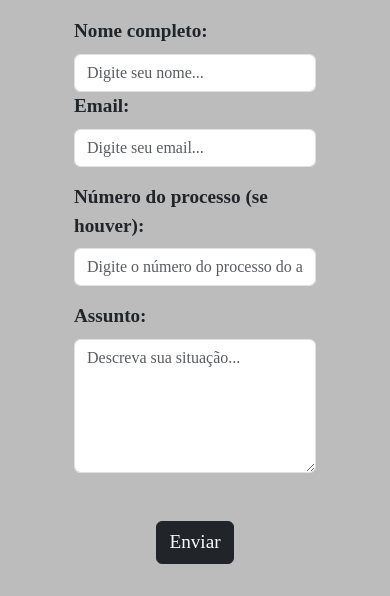
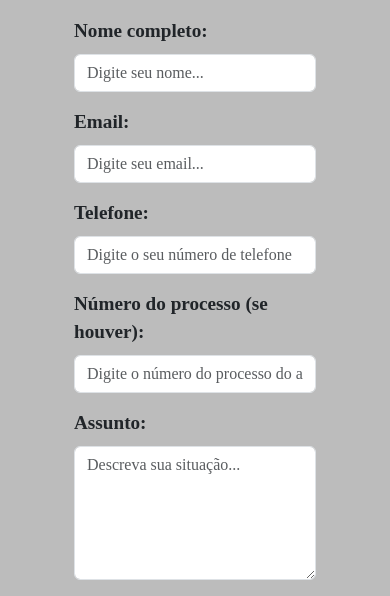
Before and after one commit to silvestredavi/SiteDebora, a plain HTML site: page index.html in a window 390 px wide. Shown: the part 1635-2231 px from the top of the page. Drawn offline with nearby package versions, Linux system fonts and the light colour scheme; a web font is replaced by a local one.

Commit message:
Adiciona telefone no formulário

```diff
--- a/assets/css/style.css
+++ b/assets/css/style.css
@@ -202,6 +202,9 @@ a:hover{
 		margin-top: 100px;
 	}
 
+	.email{
+		margin-top: 1rem;
+	}
 
 }
 
--- a/index.html
+++ b/index.html
@@ -112,15 +112,19 @@
 					<input type="hidden" id="_subject" name="_subject" value="Formulário do Site">
 					<div class="row">
 						<div class="col-6 text-start">
-							<label for="name" class="form-label required">Nome completo:</label>
+							<label for="Nome" class="form-label required">Nome completo:</label>
 							<input class="form-control form-control-solid" placeholder="Digite seu nome..." type="text" name="Nome" id="name" required>
 						</div>
-						<div class="col-6 text-start">
-							<label for="email" class="form-label required">Email:</label>
+						<div class="col-6 text-start email">
+							<label for="Email" class="form-label required">Email:</label>
 							<input class="form-control form-control-solid col-6" placeholder="Digite seu email..." type="text" name="Email" id="email" required>
 						</div>
-						<div class="text-start mt-3">
-							<label for="numProcesso" class="form-label">Número do processo (se houver):</label>
+						<div class="col-6 text-start mt-3">
+							<label for="Telefone" class="form-label required">Telefone:</label>
+							<input class="form-control form-control-solid col-6" placeholder="Digite o seu número de telefone" type="text" name="Telefone" id="phone" data-inputmask="'mask': ['(99) 9999-9999', '(99) 99999-9999']">
+						</div>
+						<div class="col-6 text-start mt-3">
+							<label for="Processo" class="form-label">Número do processo (se houver):</label>
 							<input class="form-control form-control-solid col-6" placeholder="Digite o número do processo do assunto referido" type="text" name="Processo" id="numProcesso">
 						</div>
 						<div class="mt-3 text-start">
@@ -171,8 +175,15 @@
 		</div>
     </div>
 
-<script src="https://code.jquery.com/jquery-3.5.1.slim.min.js"></script>
+<!-- Inclua a biblioteca Input Mask -->
+<script src="https://cdnjs.cloudflare.com/ajax/libs/jquery/3.6.0/jquery.min.js"></script>
+<script src="https://cdnjs.cloudflare.com/ajax/libs/jquery.inputmask/5.0.6/jquery.inputmask.min.js"></script>
 <script src="https://cdn.jsdelivr.net/npm/@popperjs/core@2.11.8/dist/umd/popper.min.js" integrity="sha384-I7E8VVD/ismYTF4hNIPjVp/Zjvgyol6VFvRkX/vR+Vc4jQkC+hVqc2pM8ODewa9r" crossorigin="anonymous"></script>
 <script src="https://cdn.jsdelivr.net/npm/bootstrap@5.3.0/dist/js/bootstrap.min.js" integrity="sha384-fbbOQedDUMZZ5KreZpsbe1LCZPVmfTnH7ois6mU1QK+m14rQ1l2bGBq41eYeM/fS" crossorigin="anonymous"></script>
+<script>
+	$(document).ready(function(){
+		$("#phone").inputmask();
+	})
+</script>
 </body>
 </html>
```
